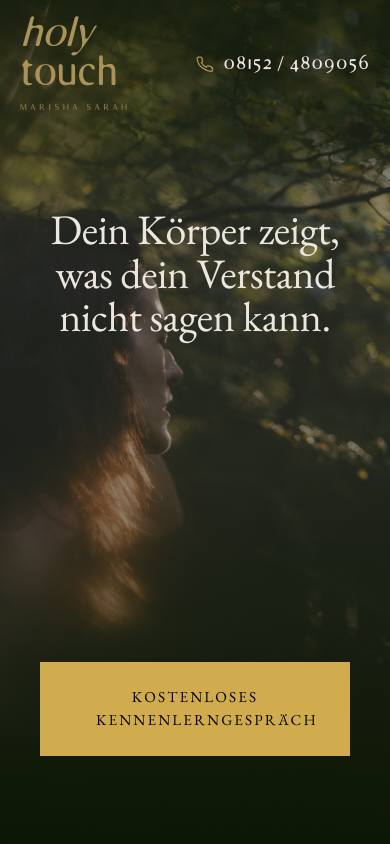
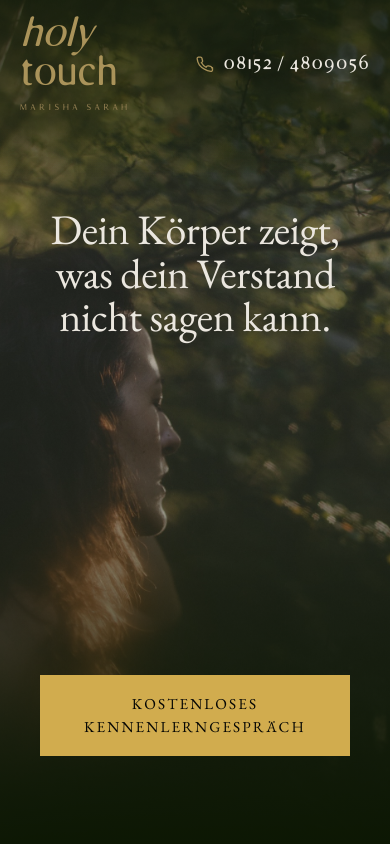
Before and after one commit to felixheberle/webseite-holytouch, a Next.js app: page / in a window 390 px wide. Shown: the top 844 px of the page. Built offline with nearby package versions, Linux system fonts and the light colour scheme.

Commit message:
Mobile fixes: Header-gap 1rem (kein Umbruch bei 360px), a.cta-button höhere Spezifität für Padding-Override

```diff
--- a/app/globals.css
+++ b/app/globals.css
@@ -93,6 +93,7 @@ body {
 @media (max-width: 768px) {
   .site-header {
     padding: 1rem 1.25rem;
+    gap: 1rem;
   }
   .site-header__cta {
     display: none;
@@ -109,12 +110,17 @@ body {
   .hero-headline {
     text-align: center;
   }
+  .hero-image {
+    transform: scale(1.18);
+    transform-origin: center top;
+  }
   .hero-cta-mobile {
     display: block;
     padding-left: 2.5rem;
     padding-right: 2.5rem;
   }
-  .cta-button {
+  /* a.cta-button: höhere Spezifität, schlägt die weiter unten definierte Basis-.cta-button */
+  a.cta-button {
     width: auto;
     max-width: 100%;
     padding: 1.1rem 2rem;
--- a/components/Hero.tsx
+++ b/components/Hero.tsx
@@ -29,6 +29,7 @@ export function Hero({
         priority
         quality={88}
         sizes="100vw"
+        className="hero-image"
         style={{ objectFit: 'cover', objectPosition: objectPosition }}
       />
 
```
